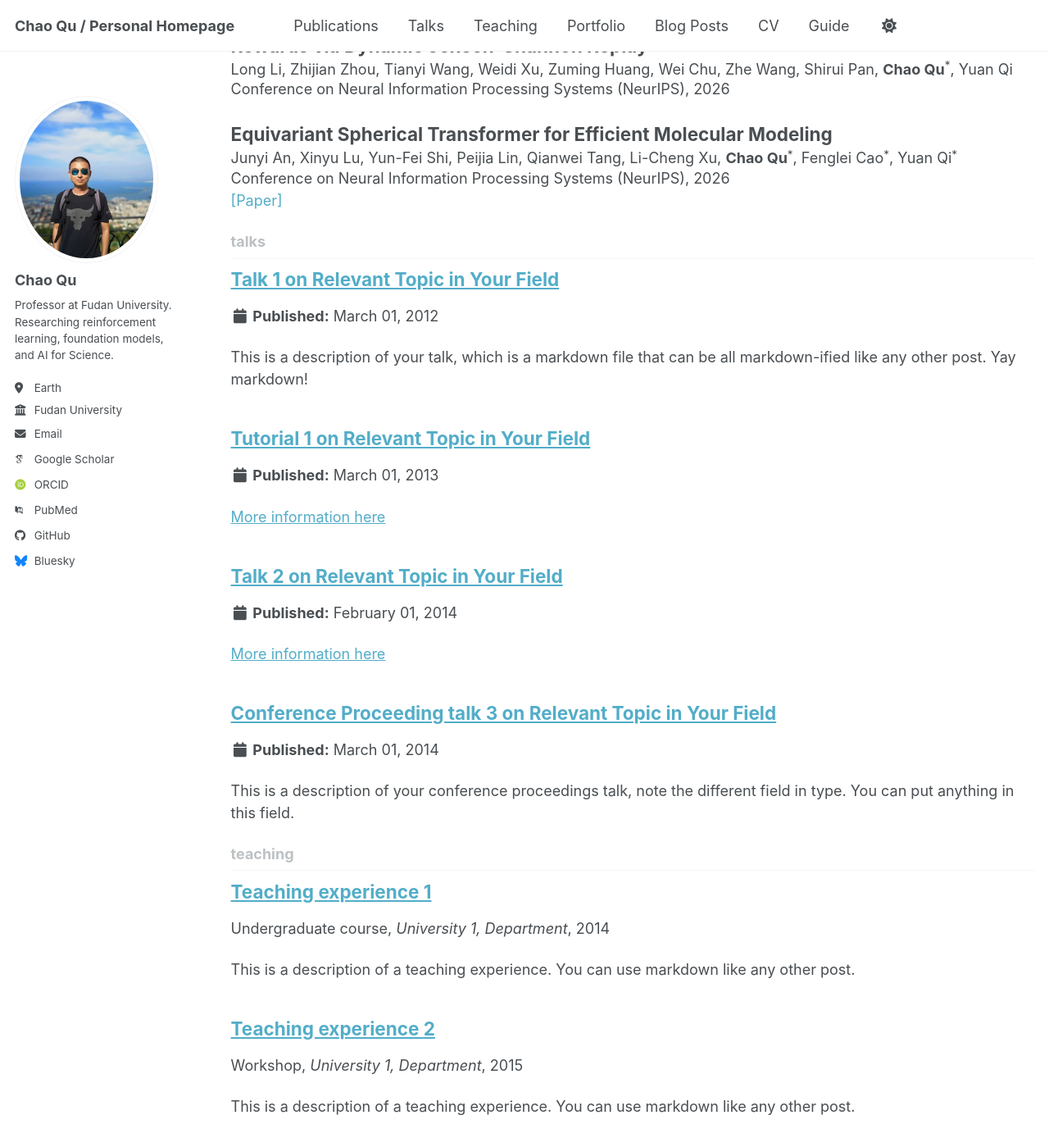
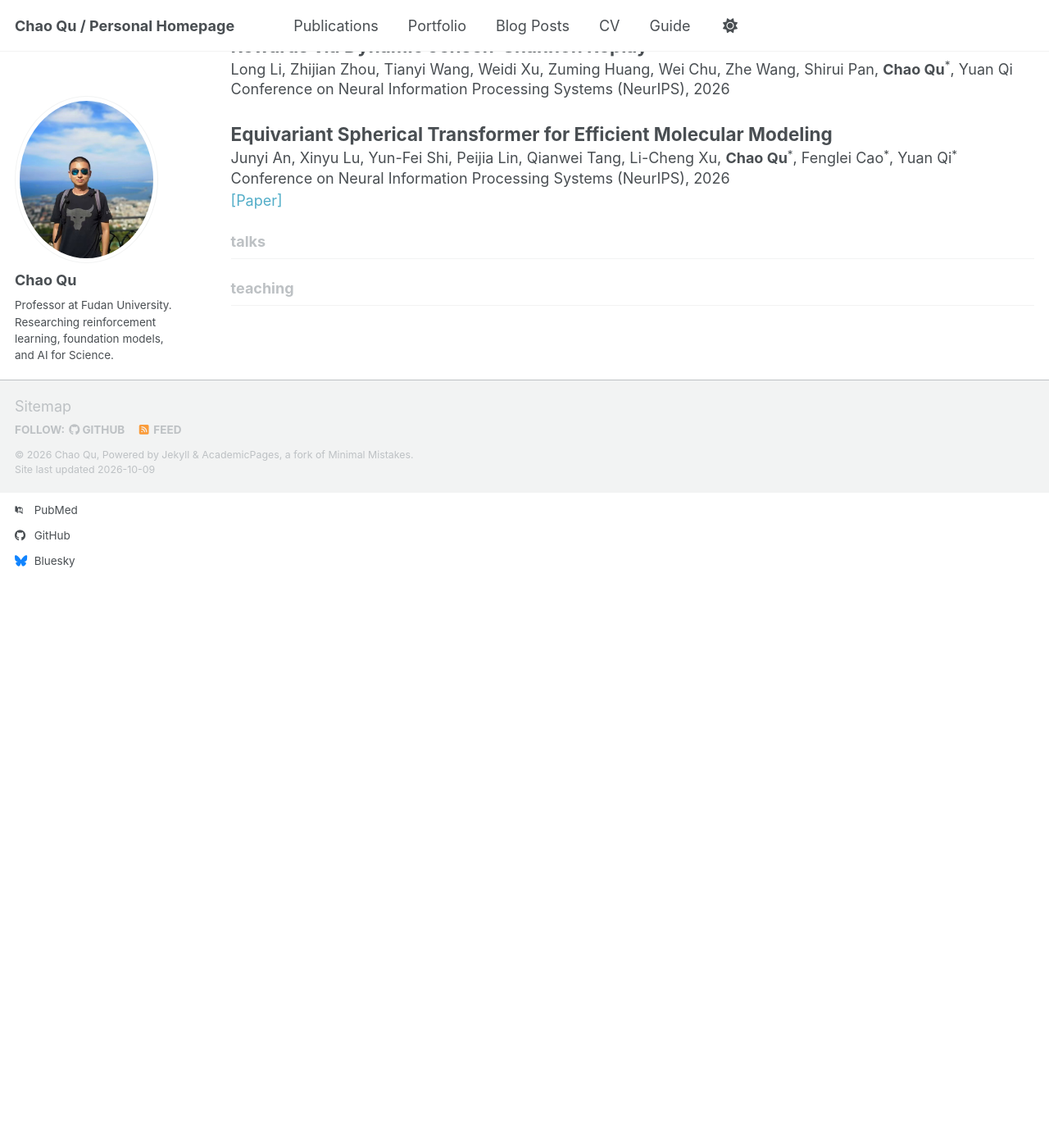
Before and after one commit to Chaos-Q/Chaos-Q.github.io, a Jekyll site: the page built from _pages/collection-archive.html, in a window 1280 px wide and 1400 px high, scrolled down 7673 px. Shown: the whole window at 82% size. Built offline with Jekyll 4.4.1, drawn with Linux system fonts in a browser that asks for light colours; some web fonts are replaced; a script bundle is joined from its source files by our own code; library files that are not in the unit come from our copies; after the commit the page ends 8274 px from its top, so only the background shows below that.

Commit message:
Remove misleading template talks and teaching content
Talks and Teaching contained only AcademicPages examples, including duplicates in the optional JSON CV. Remove the sample entries and pages and hide empty sections from navigation while preserving real publications and CV content.

Confidence: high

Scope-risk: narrow

Tested: Parsed JSON and YAML, verified empty collections and absent navigation entries, and ran git diff --check.

Not-tested: Local Jekyll build because the jekyll gem is unavailable.

```diff
--- a/_data/cv.json
+++ b/_data/cv.json
@@ -94,52 +94,8 @@
       "summary": "This paper is about fixing template issue #693."
     }
   ],
-  "presentations": [
-    {
-      "name": "Talk 1 on Relevant Topic in Your Field",
-      "event": "UC San Francisco, Department of Testing",
-      "date": "2012-03-01",
-      "location": "San Francisco, CA, USA",
-      "description": ""
-    },
-    {
-      "name": "Tutorial 1 on Relevant Topic in Your Field",
-      "event": "UC-Berkeley Institute for Testing Science",
-      "date": "2013-03-01",
-      "location": "Berkeley, CA, USA",
-      "description": ""
-    },
-    {
-      "name": "Talk 2 on Relevant Topic in Your Field",
-      "event": "London School of Testing",
-      "date": "2014-02-01",
-      "location": "London, UK",
-      "description": ""
-    },
-    {
-      "name": "Conference Proceeding talk 3 on Relevant Topic in Your Field",
-      "event": "Testing Institute of America 2014 Annual Conference",
-      "date": "2014-03-01",
-      "location": "Los Angeles, CA, USA",
-      "description": ""
-    }
-  ],
-  "teaching": [
-    {
-      "course": "Teaching experience 1",
-      "institution": "University 1, Department",
-      "date": "2014-01-01",
-      "role": "Undergraduate course",
-      "description": ""
-    },
-    {
-      "course": "Teaching experience 2",
-      "institution": "University 1, Department",
-      "date": "2015-01-01",
-      "role": "Workshop",
-      "description": ""
-    }
-  ],
+  "presentations": [],
+  "teaching": [],
   "portfolio": [
     {
       "name": "Portfolio item number 1",
--- a/_data/navigation.yml
+++ b/_data/navigation.yml
@@ -10,12 +10,6 @@
 main:
   - title: "Publications"
     url: /publications/
-
-  - title: "Talks"
-    url: /talks/
-
-  - title: "Teaching"
-    url: /teaching/
 
   - title: "Portfolio"
     url: /portfolio/
--- a/_talks/2012-03-01-talk-1.md
+++ /dev/null
@@ -1,11 +0,0 @@
----
-title: "Talk 1 on Relevant Topic in Your Field"
-collection: talks
-type: "Talk"
-permalink: /talks/2012-03-01-talk-1
-venue: "UC San Francisco, Department of Testing"
-date: 2012-03-01
-location: "San Francisco, CA, USA"
----
-
-This is a description of your talk, which is a markdown file that can be all markdown-ified like any other post. Yay markdown!
--- a/_talks/2013-03-01-tutorial-1.md
+++ /dev/null
@@ -1,13 +0,0 @@
----
-title: "Tutorial 1 on Relevant Topic in Your Field"
-collection: talks
-type: "Tutorial"
-permalink: /talks/2013-03-01-tutorial-1
-venue: "UC-Berkeley Institute for Testing Science"
-date: 2013-03-01
-location: "Berkeley, CA, USA"
----
-
-[More information here](http://exampleurl.com)
-
-This is a description of your tutorial, note the different field in type. This is a markdown files that can be all markdown-ified like any other post. Yay markdown!
--- a/_talks/2014-02-01-talk-2.md
+++ /dev/null
@@ -1,13 +0,0 @@
----
-title: "Talk 2 on Relevant Topic in Your Field"
-collection: talks
-type: "Talk"
-permalink: /talks/2014-02-01-talk-2
-venue: "London School of Testing"
-date: 2014-02-01
-location: "London, UK"
----
-
-[More information here](http://example2.com)
-
-This is a description of your talk, which is a markdown files that can be all markdown-ified like any other post. Yay markdown!
--- a/_talks/2014-03-01-talk-3.md
+++ /dev/null
@@ -1,11 +0,0 @@
----
-title: "Conference Proceeding talk 3 on Relevant Topic in Your Field"
-collection: talks
-type: "Conference proceedings talk"
-permalink: /talks/2014-03-01-talk-3
-venue: "Testing Institute of America 2014 Annual Conference"
-date: 2014-03-01
-location: "Los Angeles, CA, USA"
----
-
-This is a description of your conference proceedings talk, note the different field in type. You can put anything in this field.
--- a/_teaching/2014-spring-teaching-1.md
+++ /dev/null
@@ -1,20 +0,0 @@
----
-title: "Teaching experience 1"
-collection: teaching
-type: "Undergraduate course"
-permalink: /teaching/2014-spring-teaching-1
-venue: "University 1, Department"
-date: 2014-01-01
-location: "City, Country"
----
-
-This is a description of a teaching experience. You can use markdown like any other post.
-
-Heading 1
-======
-
-Heading 2
-======
-
-Heading 3
-======
--- a/_teaching/2015-spring-teaching-2.md
+++ /dev/null
@@ -1,20 +0,0 @@
----
-title: "Teaching experience 2"
-collection: teaching
-type: "Workshop"
-permalink: /teaching/2015-spring-teaching-1
-venue: "University 1, Department"
-date: 2015-01-01
-location: "City, Country"
----
-
-This is a description of a teaching experience. You can use markdown like any other post.
-
-Heading 1
-======
-
-Heading 2
-======
-
-Heading 3
-======
```
Also changed, not shown: _pages/talkmap.html (deleted, +0 -9 lines), _pages/talks.html (deleted, +0 -16 lines), _pages/teaching.html (deleted, +0 -12 lines).
